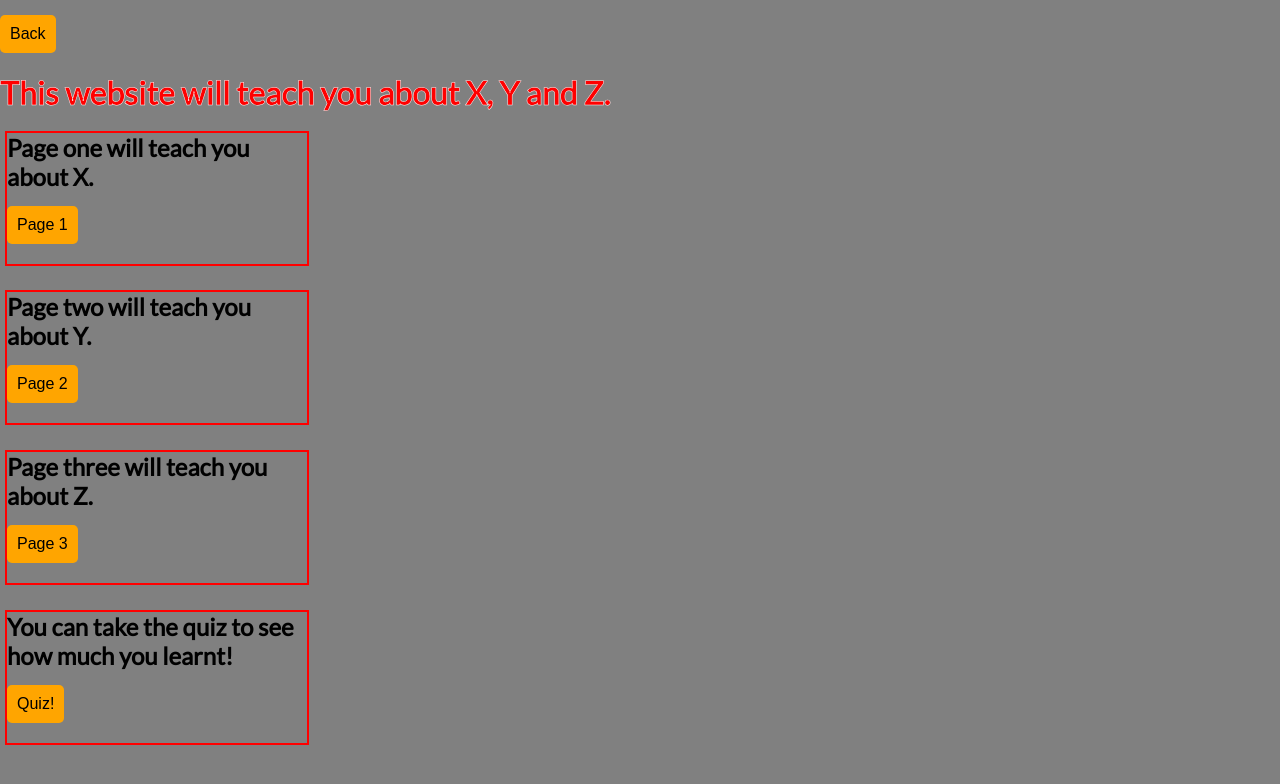
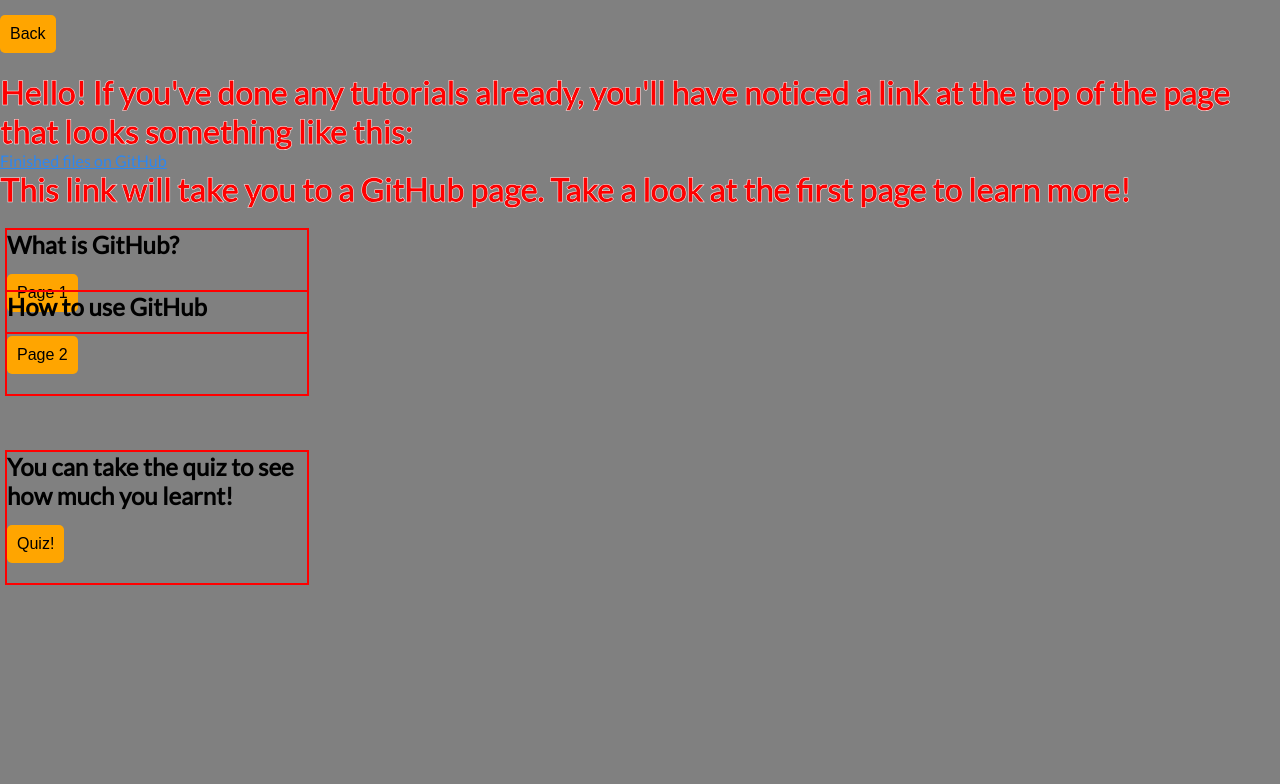
Before and after one commit to SPECodeClub/SPECodeClub.github.io, a plain HTML site: page Lessons/GitHub/How to use GitHub/Index.html in a window 1280 px wide. Drawn offline with Linux system fonts and the light colour scheme.

Commit message:
Edit tutorials

```diff
--- a/Lessons/GitHub/How to use GitHub/Index.html
+++ b/Lessons/GitHub/How to use GitHub/Index.html
@@ -12,24 +12,21 @@
 <body style="background-color:grey;">
 <body>
 <input id = "button" type = "button" value = "Back" onclick = "Lessons2()">
-<h1>This website will teach you about X, Y and Z.</h1>
+<h1>Hello! If you've done any tutorials already, you'll have noticed a link at the top of the page that looks something like this:</h1>
+<a href="https://github.com/SPECodeClub/Micro-bit-chain---SPECodeClub">Finished files on GitHub</a>
+<h1>This link will take you to a GitHub page. Take a look at the first page to learn more!</h1>
 <br>
 <div id="box" style="position:absolute; left:5px; top:100">
-<h2>Page one will teach you about X.</h2>
+<h2>What is GitHub?</h2>
 <input id = "button" type = "button" value = "Page 1" onclick = "Page1()">
 </div>
 <br>
 <div id="box" style="position:absolute; left:5px; top:290px;">
-<h2>Page two will teach you about Y.</h2>
+<h2>How to use GitHub</h2>
 <input id = "button" type = "button" value = "Page 2" onclick = "Page2()">
 </div>
 <br>
 <div id="box" style="position:absolute; left:5px; top:450px;">
-<h2>Page three will teach you about Z.</h2>
-<input id = "button" type = "button" value = "Page 3" onclick = "Page3()">
-</div>
-<br>
-<div id="box" style="position:absolute; left:5px; top:610px;">
 <h2>You can take the quiz to see how much you learnt!</h2>
 <input id = "button" type = "button" value = "Quiz!" onclick = "Quiz()">
 </div>
```
Also changed, not shown: Lessons/GitHub/How to use GitHub/Page3.html (deleted, +0 -26 lines).
